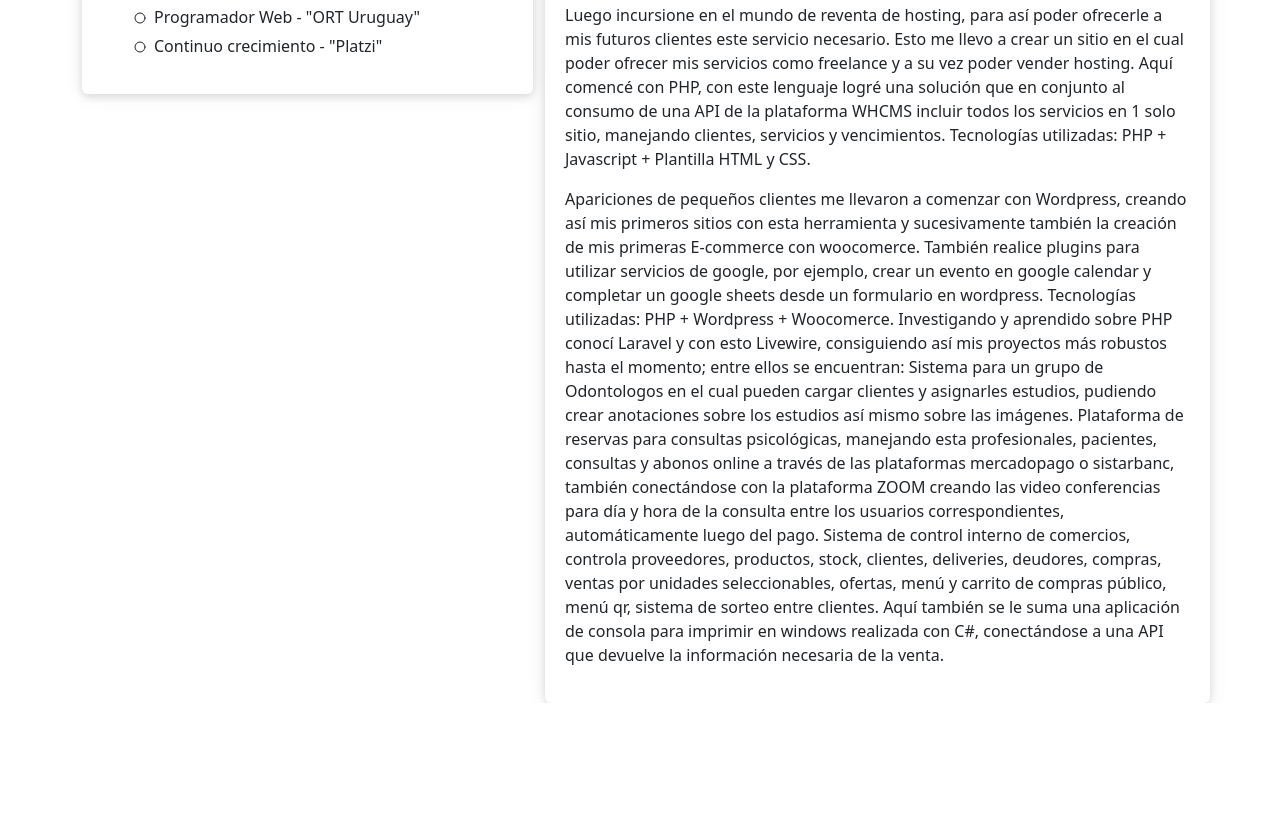
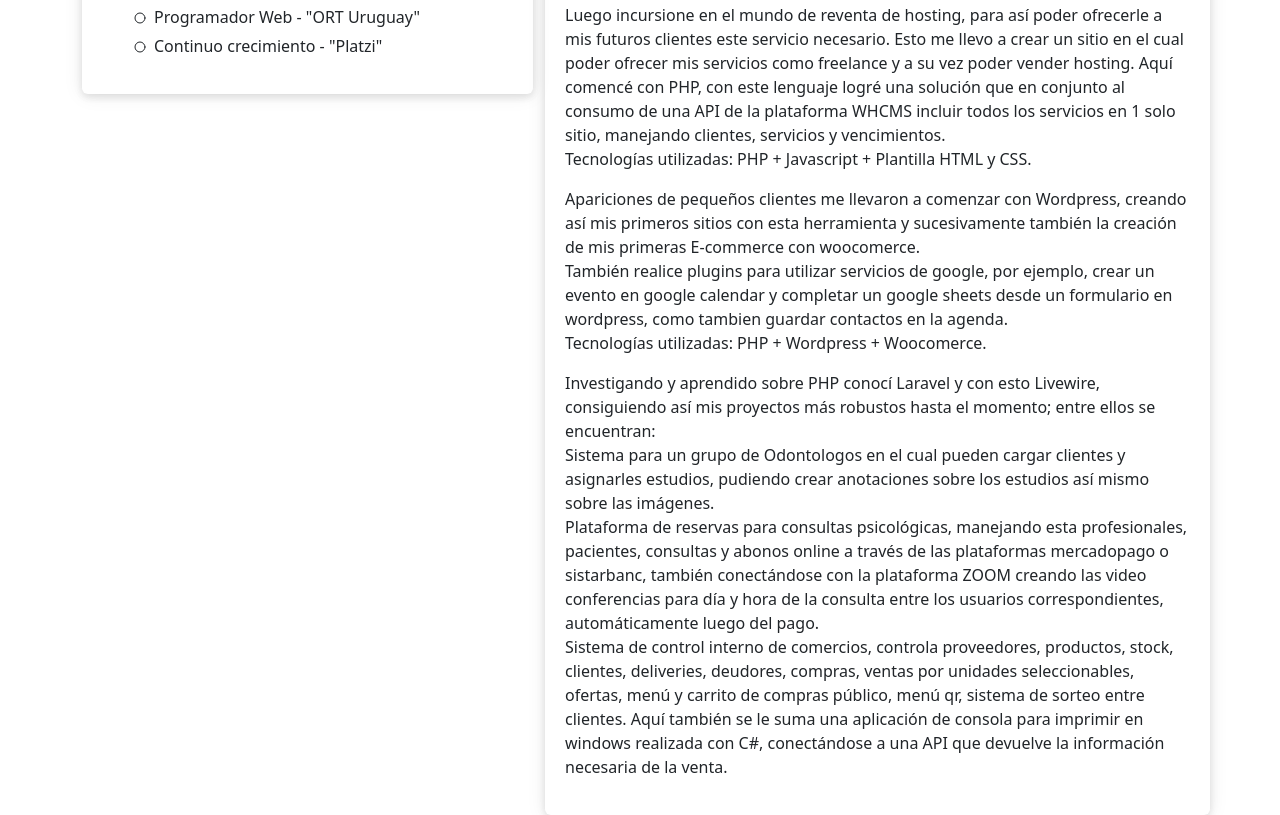
Before and after one commit to emitobs/cv, a plain HTML site: page index.html in a window 1280 px wide. Shown: the part 679-1494 px from the top of the page. Before the commit the page ends 1382 px from the top, so only its background shows below. Drawn offline with nearby package versions, Linux system fonts and the light colour scheme.

Commit message:
espaciado en texto

```diff
--- a/index.html
+++ b/index.html
@@ -143,29 +143,34 @@
             Esto me llevo a crear un sitio en el cual poder ofrecer mis servicios como freelance y a su vez poder vender
             hosting.
             Aquí comencé con PHP, con este lenguaje logré una solución que en conjunto al consumo de una API de la
-            plataforma WHCMS incluir todos los servicios en 1 solo sitio, manejando clientes, servicios y vencimientos.
+            plataforma WHCMS incluir todos los servicios en 1 solo sitio, manejando clientes, servicios y
+            vencimientos.<br>
             Tecnologías utilizadas: PHP + Javascript + Plantilla HTML y CSS.
           </p>
+          <p>
             Apariciones de pequeños clientes me llevaron a comenzar con Wordpress, creando así mis primeros sitios con
-          esta herramienta y sucesivamente también la creación de mis primeras E-commerce con woocomerce.
+            esta herramienta y sucesivamente también la creación de mis primeras E-commerce con woocomerce. <br>
             También realice plugins para utilizar servicios de google, por ejemplo, crear un evento en google calendar y
-          completar un google sheets desde un formulario en wordpress.
+            completar un google sheets desde un formulario en wordpress, como tambien guardar contactos en la
+            agenda.<br>
             Tecnologías utilizadas: PHP + Wordpress + Woocomerce.
+          </p>
+          <p>
             Investigando y aprendido sobre PHP conocí Laravel y con esto Livewire, consiguiendo así mis proyectos más
             robustos hasta el momento;
-          entre ellos se encuentran:
+            entre ellos se encuentran:<br>
             Sistema para un grupo de Odontologos en el cual pueden cargar clientes y asignarles estudios, pudiendo crear
             anotaciones sobre los estudios así mismo sobre las imágenes.
+            <br>
             Plataforma de reservas para consultas psicológicas, manejando esta profesionales, pacientes, consultas y
             abonos online a través de las plataformas mercadopago o sistarbanc, también conectándose con la plataforma
             ZOOM creando las video conferencias para día y hora de la consulta entre los usuarios correspondientes,
-          automáticamente luego del pago.
+            automáticamente luego del pago. <br>
             Sistema de control interno de comercios, controla proveedores, productos, stock, clientes, deliveries,
             deudores, compras, ventas por unidades seleccionables, ofertas, menú y carrito de compras público, menú qr,
             sistema de sorteo entre clientes.
             Aquí también se le suma una aplicación de consola para imprimir en windows realizada con C#, conectándose a
             una API que devuelve la información necesaria de la venta.
-
           </p>
         </div>
       </div>
```
Lines whose indentation alone changed are shown as unchanged.
